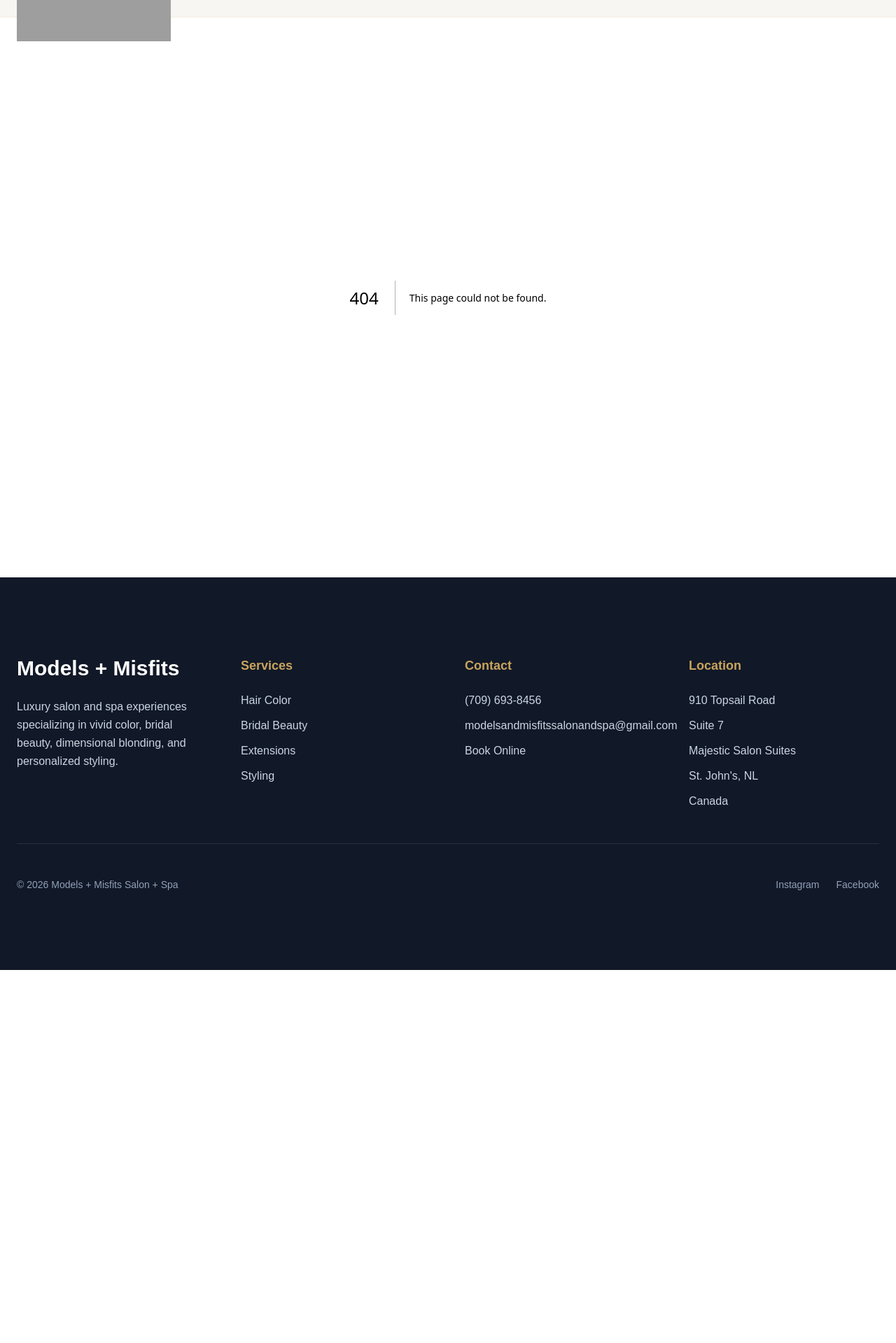
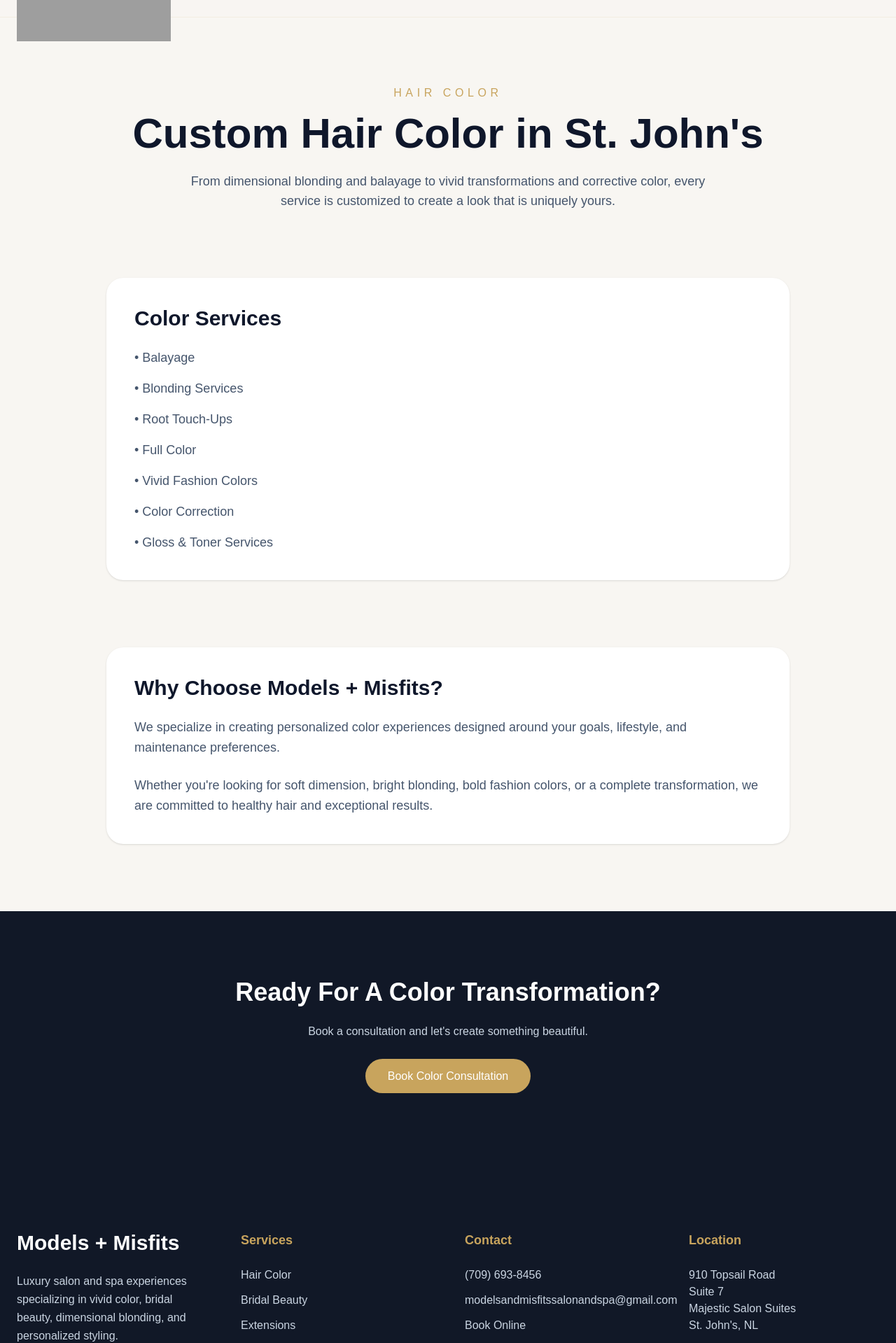
Before and after one commit to leobennett85/models-misfits-website, a Next.js app: page /services/hair-color in a window 1280 px wide. Before the commit this address had no page. Shown: the part 72-1991 px from the top of the page at 70% size. Before the commit the page ends 1458 px from the top, so only its background shows below. Built offline with nearby package versions, Linux system fonts and the light colour scheme; grey boxes are pictures that could not be loaded.

Commit message:
Add service hub and hair color service page

```diff
--- /dev/null
+++ b/app/contact/page.tsx
@@ -0,0 +1,122 @@
+import Link from "next/link";
+
+export default function ContactPage() {
+  return (
+    <main className="min-h-screen bg-[#f8f6f2]">
+
+      {/* Hero */}
+      <section className="px-6 py-24 text-center">
+
+        <p className="mb-4 uppercase tracking-[0.35em] text-[#c8a45d]">
+          Contact
+        </p>
+
+        <h1 className="mb-6 text-6xl font-bold text-slate-900">
+          Visit Models + Misfits
+        </h1>
+
+        <p className="mx-auto max-w-2xl text-lg text-slate-600">
+          We&apos;d love to help bring your vision to life.
+          Visit us in St. John&apos;s or book online anytime.
+        </p>
+
+      </section>
+
+      {/* Contact Details */}
+      <section className="mx-auto max-w-7xl px-6 pb-20">
+
+        <div className="grid gap-10 lg:grid-cols-2">
+
+          <div className="rounded-3xl bg-white p-10 shadow-sm">
+
+            <h2 className="mb-8 text-3xl font-bold text-slate-900">
+              Contact Information
+            </h2>
+
+            <div className="space-y-6">
+
+              <div>
+                <h3 className="font-semibold text-[#c8a45d]">
+                  Phone
+                </h3>
+
+                <a
+                  href="tel:+17096938456"
+                  className="text-slate-600 hover:text-[#c8a45d]"
+                >
+                  (709) 693-8456
+                </a>
+              </div>
+
+              <div>
+                <h3 className="font-semibold text-[#c8a45d]">
+                  Email
+                </h3>
+
+                <a
+                  href="mailto:modelsandmisfitssalonandspa@gmail.com"
+                  className="break-all text-slate-600 hover:text-[#c8a45d]"
+                >
+                  modelsandmisfitssalonandspa@gmail.com
+                </a>
+              </div>
+
+              <div>
+                <h3 className="font-semibold text-[#c8a45d]">
+                  Address
+                </h3>
+
+                <p className="text-slate-600">
+                  910 Topsail Road<br />
+                  Suite 7<br />
+                  Majestic Salon Suites<br />
+                  St. John&apos;s, NL
+                </p>
+              </div>
+
+            </div>
+
+            <a
+              href="https://www.vagaro.com/modelsandmisfitssalonandspa/book-now"
+              target="_blank"
+              rel="noopener noreferrer"
+              className="
+                mt-10
+                inline-block
+                rounded-full
+                bg-[#c8a45d]
+                px-8
+                py-4
+                text-white
+                transition-all
+                duration-300
+                hover:scale-105
+              "
+            >
+              Book Now
+            </a>
+
+          </div>
+
+          {/* Google Map */}
+          <div className="overflow-hidden rounded-3xl shadow-sm">
+
+            <iframe
+              src="https://www.google.com/maps?q=910+Topsail+Road+Suite+7+St+Johns+NL&output=embed"
+              width="100%"
+              height="100%"
+              className="min-h-[500px] border-0"
+              loading="lazy"
+              referrerPolicy="no-referrer-when-downgrade"
+              title="Models + Misfits Location"
+            />
+
+          </div>
+
+        </div>
+
+      </section>
+
+    </main>
+  );
+}
--- a/app/contacts/page.tsx
+++ /dev/null
@@ -1,91 +0,0 @@
-export default function ContactCTA() {
-  return (
-    <section
-      id="contact"
-      className="
-        bg-[#0f172a]
-        py-32
-        text-white
-      "
-    >
-      <div className="mx-auto max-w-5xl px-6 text-center">
-
-        <p className="mb-4 uppercase tracking-[0.35em] text-[#c8a45d]">
-          Ready For Your Next Transformation?
-        </p>
-
-        <h2 className="mb-8 text-5xl font-bold">
-          Let&apos;s Create Something Beautiful Together
-        </h2>
-
-        <p className="mx-auto mb-12 max-w-3xl text-lg text-slate-300">
-          Whether you&apos;re dreaming of a dramatic color transformation,
-          luxury bridal styling, or a fresh new look,
-          we&apos;d love to help bring your vision to life.
-        </p>
-
-        <a
-          href="https://www.vagaro.com/modelsandmisfitssalonandspa/book-now"
-          target="_blank"
-          rel="noopener noreferrer"
-          className="
-            inline-block
-            rounded-full
-            bg-[#c8a45d]
-            px-8
-            py-4
-            font-medium
-            text-white
-            transition-all
-            duration-300
-            hover:scale-105
-          "
-        >
-          Book Consultation
-        </a>
-
-        <div
-          className="
-            mt-16
-            flex
-            flex-col
-            items-center
-            justify-center
-            gap-6
-            text-sm
-            uppercase
-            tracking-wider
-            text-slate-400
-            md:flex-row
-          "
-        >
-          <a
-            href="https://www.instagram.com/models.misfits/"
-            target="_blank"
-            rel="noopener noreferrer"
-            className="hover:text-[#c8a45d]"
-          >
-            Instagram
-          </a>
-
-          <a
-            href="https://www.facebook.com/modelsandmisfits"
-            target="_blank"
-            rel="noopener noreferrer"
-            className="hover:text-[#c8a45d]"
-          >
-            Facebook
-          </a>
-
-          <a
-            href="tel:7096938456"
-            className="hover:text-[#c8a45d]"
-          >
-            (709) 693-8456
-          </a>
-        </div>
-
-      </div>
-    </section>
-  );
-}
--- /dev/null
+++ b/app/services/hair-color/page.tsx
@@ -0,0 +1,104 @@
+export default function HairColorPage() {
+  return (
+    <main className="min-h-screen bg-[#f8f6f2]">
+
+      {/* Hero */}
+      <section className="px-6 py-24 text-center">
+
+        <p className="mb-4 uppercase tracking-[0.35em] text-[#c8a45d]">
+          Hair Color
+        </p>
+
+        <h1 className="mb-6 text-6xl font-bold text-slate-900">
+          Custom Hair Color in St. John&apos;s
+        </h1>
+
+        <p className="mx-auto max-w-3xl text-lg text-slate-600">
+          From dimensional blonding and balayage to vivid transformations
+          and corrective color, every service is customized to create
+          a look that is uniquely yours.
+        </p>
+
+      </section>
+
+      {/* Services */}
+      <section className="mx-auto max-w-5xl px-6 pb-24">
+
+        <div className="rounded-3xl bg-white p-10 shadow-sm">
+
+          <h2 className="mb-6 text-3xl font-bold text-slate-900">
+            Color Services
+          </h2>
+
+          <ul className="space-y-4 text-lg text-slate-600">
+            <li>• Balayage</li>
+            <li>• Blonding Services</li>
+            <li>• Root Touch-Ups</li>
+            <li>• Full Color</li>
+            <li>• Vivid Fashion Colors</li>
+            <li>• Color Correction</li>
+            <li>• Gloss & Toner Services</li>
+          </ul>
+
+        </div>
+
+      </section>
+
+      {/* Why Choose Us */}
+      <section className="mx-auto max-w-5xl px-6 pb-24">
+
+        <div className="rounded-3xl bg-white p-10 shadow-sm">
+
+          <h2 className="mb-6 text-3xl font-bold text-slate-900">
+            Why Choose Models + Misfits?
+          </h2>
+
+          <p className="mb-6 text-lg leading-relaxed text-slate-600">
+            We specialize in creating personalized color experiences
+            designed around your goals, lifestyle, and maintenance preferences.
+          </p>
+
+          <p className="text-lg leading-relaxed text-slate-600">
+            Whether you&apos;re looking for soft dimension, bright blonding,
+            bold fashion colors, or a complete transformation,
+            we are committed to healthy hair and exceptional results.
+          </p>
+
+        </div>
+
+      </section>
+
+      {/* CTA */}
+      <section className="bg-[#111827] py-24 text-center text-white">
+
+        <h2 className="mb-6 text-4xl font-bold">
+          Ready For A Color Transformation?
+        </h2>
+
+        <p className="mx-auto mb-10 max-w-2xl text-slate-300">
+          Book a consultation and let&apos;s create something beautiful.
+        </p>
+
+        <a
+          href="https://www.vagaro.com/modelsandmisfitssalonandspa/book-now"
+          target="_blank"
+          rel="noopener noreferrer"
+          className="
+            rounded-full
+            bg-[#c8a45d]
+            px-8
+            py-4
+            text-white
+            transition-all
+            duration-300
+            hover:scale-105
+          "
+        >
+          Book Color Consultation
+        </a>
+
+      </section>
+
+    </main>
+  );
+}
--- a/app/services/page.tsx
+++ b/app/services/page.tsx
@@ -5,21 +5,25 @@
     title: "Hair Color",
     description:
       "Custom color, balayage, blonding, vivid transformations, and color correction.",
+    href: "/services/hair-color",
   },
   {
     title: "Bridal Beauty",
     description:
       "Luxury bridal styling, consultations, trials, and wedding-day beauty.",
+    href: "/bridal",
   },
   {
     title: "Extensions",
     description:
       "Length, volume, and seamless extension services tailored to your look.",
+    href: "/services/extensions",
   },
   {
     title: "Styling",
     description:
       "Professional styling for everyday confidence and special occasions.",
+    href: "/services/styling",
   },
 ];
 
@@ -46,19 +50,25 @@
 
       </section>
 
-      {/* Services */}
+      {/* Services Grid */}
       <section className="mx-auto max-w-7xl px-6 pb-32">
 
         <div className="grid gap-10 md:grid-cols-2">
 
           {services.map((service) => (
-            <div
+            <Link
               key={service.title}
+              href={service.href}
               className="
+                block
                 rounded-3xl
                 bg-white
                 p-10
                 shadow-sm
+                transition-all
+                duration-300
+                hover:-translate-y-2
+                hover:shadow-xl
               "
             >
               <h2 className="mb-4 text-3xl font-semibold text-slate-900">
@@ -71,10 +81,7 @@
                 {service.description}
               </p>
 
-              <a
-                href="https://www.vagaro.com/modelsandmisfitssalonandspa/book-now"
-                target="_blank"
-                rel="noopener noreferrer"
+              <span
                 className="
                   inline-block
                   rounded-full
@@ -82,14 +89,11 @@
                   px-6
                   py-3
                   text-white
-                  transition-all
-                  duration-300
-                  hover:scale-105
                 "
               >
-                Book This Service
-              </a>
-            </div>
+                Learn More
+              </span>
+            </Link>
           ))}
 
         </div>
--- a/components/layout/Footer.tsx
+++ b/components/layout/Footer.tsx
@@ -69,11 +69,20 @@
             </h4>
 
             <ul className="space-y-3 text-slate-300">
-              <li>910 Topsail Road</li>
-              <li>Suite 7</li>
-              <li>Majestic Salon Suites</li>
-              <li>St. John&apos;s, NL</li>
-              <li>Canada</li>
+                <a
+    href="https://maps.google.com/?q=910+Topsail+Road+Suite+7+St+Johns+NL"
+    target="_blank"
+    rel="noopener noreferrer"
+    className="hover:text-[#c8a45d]"
+  >
+    910 Topsail Road
+    <br />
+    Suite 7
+    <br />
+    Majestic Salon Suites
+    <br />
+    St. John&apos;s, NL
+  </a>
             </ul>
           </div>
 
--- a/components/layout/Navbar.tsx
+++ b/components/layout/Navbar.tsx
@@ -95,7 +95,7 @@
             </Link>
 
             <Link
-              href="/#contact"
+              href="/contact"
               className="
                 text-sm
                 uppercase
@@ -203,7 +203,7 @@
             </Link>
 
             <Link
-              href="/#contact"
+              href="/contact"
               className="py-4 text-lg"
               onClick={() => setMenuOpen(false)}
             >
```
